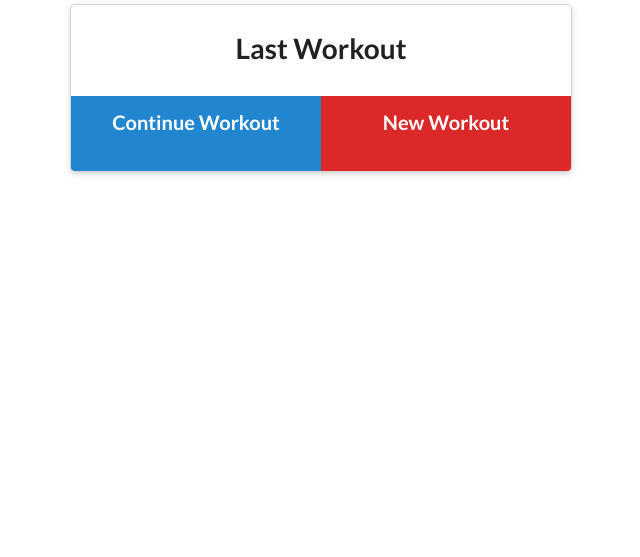
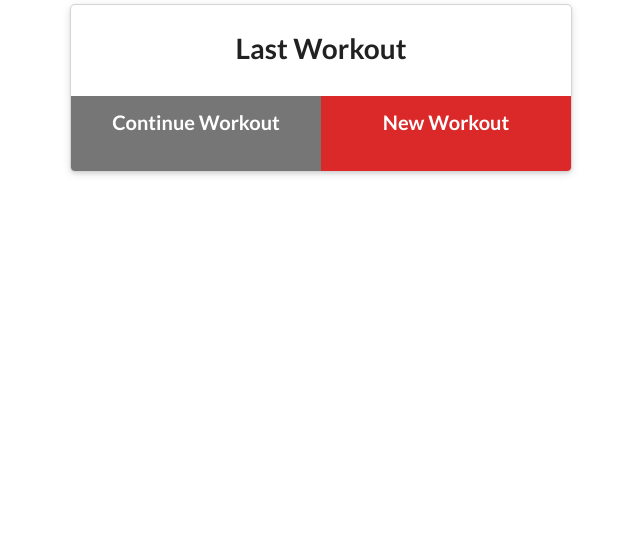
Before and after one commit to AlexWilsonNC/fitness-tracking-w-alex, a website: page public/index.html in a window 1280 px wide. Shown: the part 243-800 px from the top of the page, without its empty margins (319-959 px from the left). Drawn offline with nearby package versions, Linux system fonts and the light colour scheme; no server answers.

Commit message:
workout.js needs nothing, new color on buttons

```diff
--- a/public/index.html
+++ b/public/index.html
@@ -26,7 +26,7 @@
           <div>
             <div class="workout-stats"></div>
             <div class="buttons">
-              <a id="continue-btn" href="/exercise?" class="huge ui blue button">Continue Workout</a>
+              <a id="continue-btn" href="/exercise?" class="huge ui grey button">Continue Workout</a>
               <a href="/exercise" class="huge ui button red">New Workout</a>
             </div>
           </div>
--- a/public/style.css
+++ b/public/style.css
@@ -72,6 +72,10 @@ header h1 {
 .red {
   background-color: red;
 }
+
+/* .newbg {
+  background-color: rgb(59, 57, 97);
+} */
 
 select {
   display: block;
--- a/public/workout.js
+++ b/public/workout.js
@@ -1,3 +1,4 @@
+/////////////////////////// DONE ///////////////////////////////////////////////////////////////
 async function initWorkout() {
   const lastWorkout = await API.getLastWorkout();
   console.log("Last workout:", lastWorkout);
```
